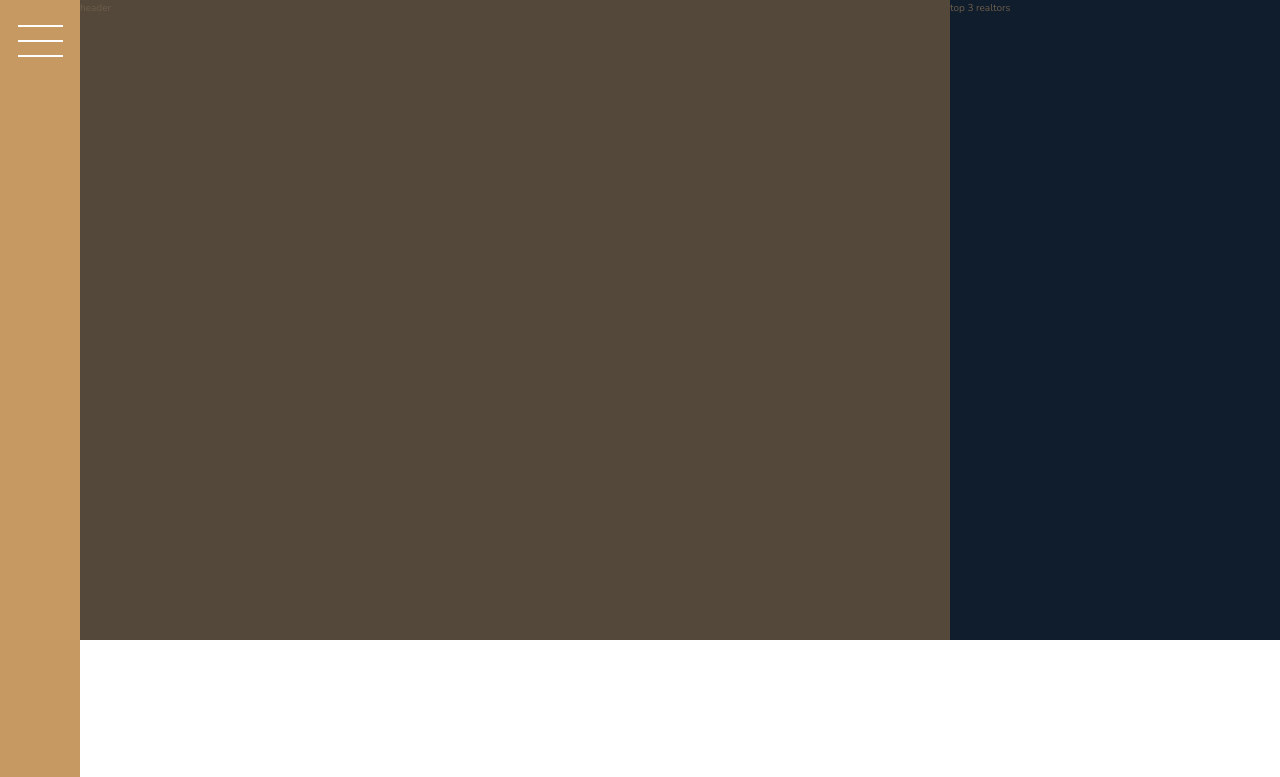
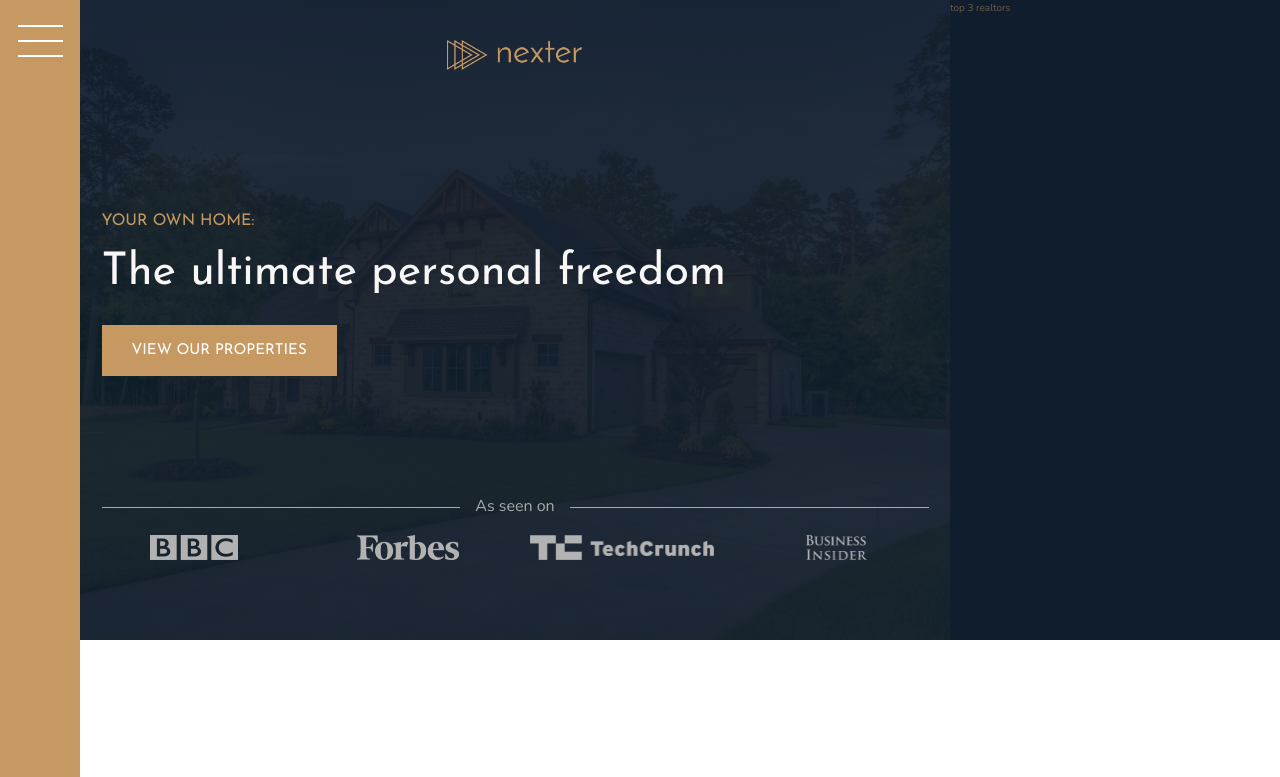
Before and after one commit to Merxibeaucoup/CSS_GRID_CAPSTONE, a website: page index.html in a window 1280 px wide. Shown: the top 777 px of the page. Drawn offline with nearby package versions, Linux system fonts and the light colour scheme.

Commit message:
hea1 done

```diff
--- a/index.html
+++ b/index.html
@@ -15,10 +15,24 @@
     <title>nexter &mdash; your home, your freedom</title>
   </head>
   <body class="container">
+    <!-- sidebar section -->
     <div class="sidebar">
       <button class="nav-btn"></button>
     </div>
-    <header class="header">header</header>
+    <!-- header section -->
+    <header class="header">
+      <img src="img/logo.png" alt="Nexter logo" class="header__logo" />
+      <h3 class="heading-3">Your own home:</h3>
+      <h1 class="heading-1">The ultimate personal freedom</h1>
+      <button class="btn header__btn">View our properties</button>
+      <div class="header__seenon-txt">As seen on</div>
+      <div class="header__seenon-logos">
+        <img src="img/logo-bbc.png" alt="seen on logo 1" />
+        <img src="img/logo-forbes.png" alt="seen on logo 2" />
+        <img src="img/logo-techcrunch.png" alt="seen on logo 3" />
+        <img src="img/logo-bi.png" alt="seen on logo 4" />
+      </div>
+    </header>
     <div class="realtors">top 3 realtors</div>
     <!-- features Section -->
     <section class="features">
--- a/sass/_header.scss
+++ b/sass/_header.scss
@@ -1,4 +1,58 @@
 .header {
-  background-color: $color-grey-dark-1;
   grid-column: full-start / col-end 6;
+  background-image: linear-gradient(
+      rgba($color-secondary, 0.93),
+      rgba($color-secondary, 0.93)
+    ),
+    url(../img/hero.jpeg);
+
+  background-size: cover;
+  background-position: center;
+  padding: 8rem;
+  padding-top: 4rem;
+
+  // grid container
+  display: grid;
+  grid-template-rows: 1fr min-content 6rem 1fr;
+  grid-template-columns: max-content;
+  row-gap: 1.5rem;
+  justify-content: center;
+
+  &__logo {
+    height: 3rem;
+    justify-self: center;
+  }
+
+  &__btn {
+    align-self: start;
+    justify-self: start;
+  }
+
+  &__seenon-txt {
+    display: grid;
+    grid-template-columns: 1fr max-content 1fr;
+    column-gap: 1.5rem;
+    align-items: center;
+
+    font-size: 1.6rem;
+    color: $color-grey-light-2;
+
+    &::before,
+    &::after {
+      content: "";
+      height: 1px;
+      display: block;
+      background-color: currentColor;
+    }
+  }
+  &__seenon-logos {
+    display: grid;
+    grid-template-columns: repeat(4, 1fr);
+    column-gap: 3rem;
+    justify-items: center;
+    img {
+      height: 2.5rem;
+      filter: brightness(70%);
+    }
+  }
 }
--- a/sass/_typography.scss
+++ b/sass/_typography.scss
@@ -5,6 +5,9 @@
 
 .heading-1 {
   @extend %heading;
+  font-size: 4.5rem;
+  color: $color-grey-light-1;
+  line-height: 1;
 }
 .heading-2 {
   @extend %heading;
```
Also changed, not shown: css/style.css, sass/main.scss (line endings or trailing spaces).
